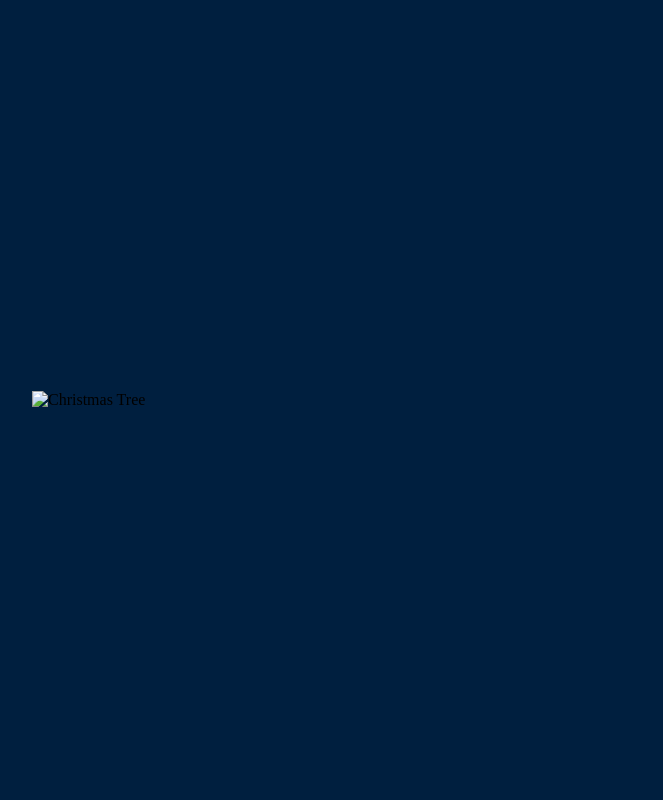
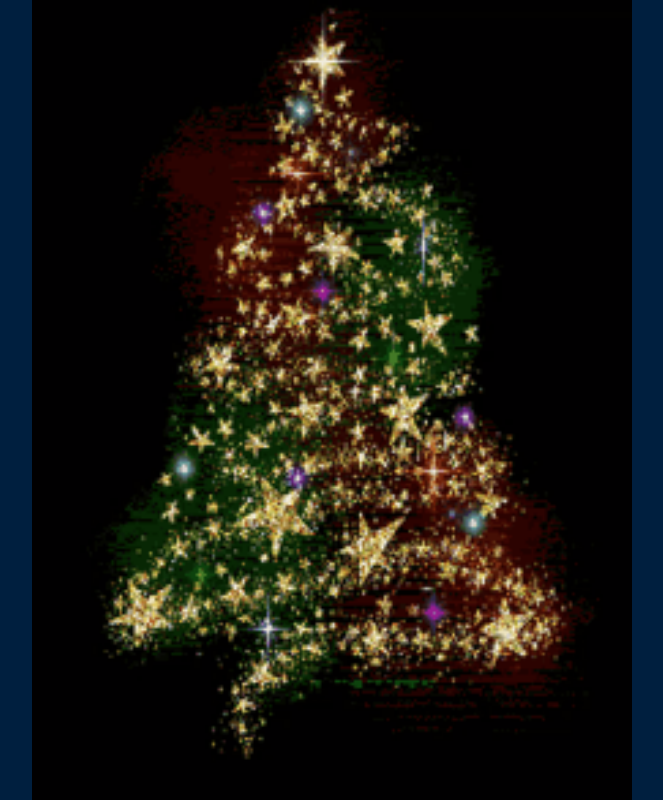
Before and after one commit to Plutonium-N/glittering-christmas-tree, a plain HTML site: page index.html in a window 1280 px wide. Shown: the whole page, without its empty margins (308-971 px from the left). Drawn offline with Linux system fonts and the light colour scheme.

Commit message:
Update index.html

```diff
--- a/index.html
+++ b/index.html
@@ -21,6 +21,6 @@
 </style>
 </head>
 <body>
-  <img src="merry-christmas-christmas-tree" alt="Christmas Tree">
+  <img src="merry-christmas-christmas-tree.gif" alt="Christmas Tree">
 </body>
 </html>
```
